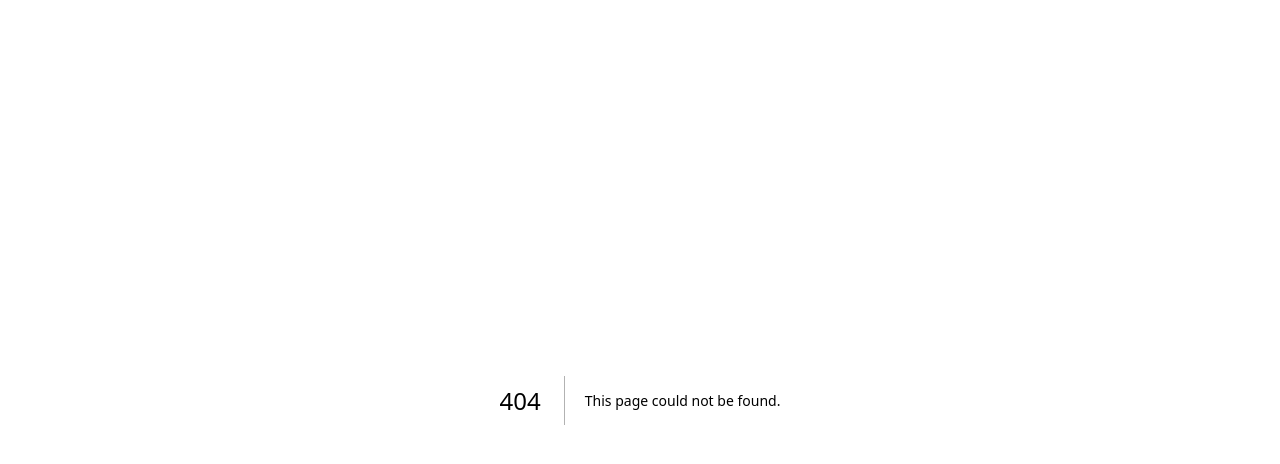
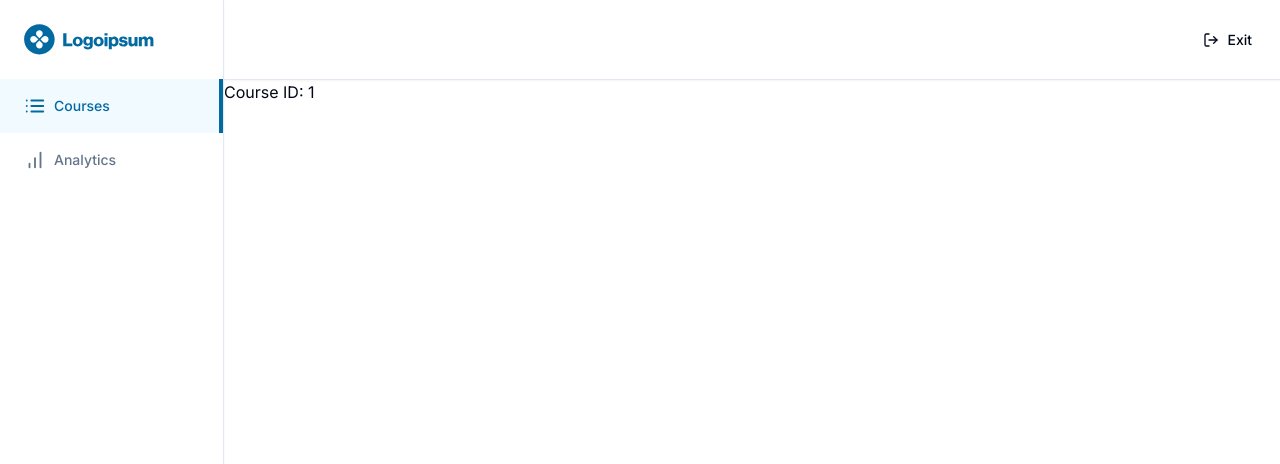
Before and after one commit to Beamlak996/nextjs14-lms, a Next.js app: page /teacher/courses/1 in a window 1280 px wide. Before the commit this address had no page. Shown: the top 464 px of the page. Built offline with nearby package versions, Linux system fonts and the light colour scheme.

Commit message:
Course Creation API Done

```diff
--- /dev/null
+++ b/app/(dashboard)/(routes)/teacher/courses/[courseId]/page.tsx
@@ -0,0 +1,10 @@
+
+const CourseIdPage = ({params}: {params: {courseId: string}}) => {
+  return (
+    <div>
+        Course ID: {params.courseId}
+    </div>
+  )
+}
+
+export default CourseIdPage
--- a/app/(dashboard)/(routes)/teacher/create/page.tsx
+++ b/app/(dashboard)/(routes)/teacher/create/page.tsx
@@ -9,7 +9,7 @@ import { Input } from "@/components/ui/input"
 import Link from "next/link"
 import { Button } from "@/components/ui/button"
 import { useRouter } from "next/navigation"
-import toast from "react-hot-toast/headless"
+import toast from "react-hot-toast"
 
 const formSchema = z.object({
     title: z.string().min(1, {
@@ -31,10 +31,11 @@ const CreatePage = () => {
 
   const onSubmit = async (values: z.infer<typeof formSchema>) => {
     try {
-        const res = await axios.post("/api/course", values)
-        router.push(`/teacher/courses/${res.data.id}`)
+      const response = await axios.post("/api/courses", values);
+      toast.success("Course created");
+      router.push(`/teacher/courses/${response.data.course.id}`);
     } catch (error) {
-        toast.error("Something went wrong")
+      toast.error("Something went wrong")
     }
   }
 
--- /dev/null
+++ b/app/api/courses/route.ts
@@ -0,0 +1,30 @@
+import { db } from "@/lib/db";
+import { auth } from "@clerk/nextjs";
+import { NextResponse } from "next/server";
+
+export async function POST(req: Request) {
+    try {
+        const { userId } = auth()
+        const { title } = await req.json()
+
+        if(!userId) {
+            return new NextResponse("Unauthorized", { status: 401 })
+        }
+
+        if(!title) {
+            return new NextResponse("Title is required", { status: 400 })
+        }
+
+        const course = await db.course.create({
+            data: {
+                userId,
+                title
+            }
+        })
+
+        return NextResponse.json({course})
+    } catch (error) {
+        console.log("[COURSES_POST]", error)
+        return new NextResponse("Internal error", { status: 500 })
+    }
+}
--- a/app/layout.tsx
+++ b/app/layout.tsx
@@ -7,8 +7,8 @@ import { ToastProvider } from '@/components/providers/toaster-provider';
 const inter = Inter({ subsets: ['latin'] })
 
 export const metadata: Metadata = {
-  title: 'Create Next App',
-  description: 'Generated by create next app',
+  title: 'ELearning',
+  description: 'This is a platform where you can sell and buy courses',
 }
 
 export default function RootLayout({
```
